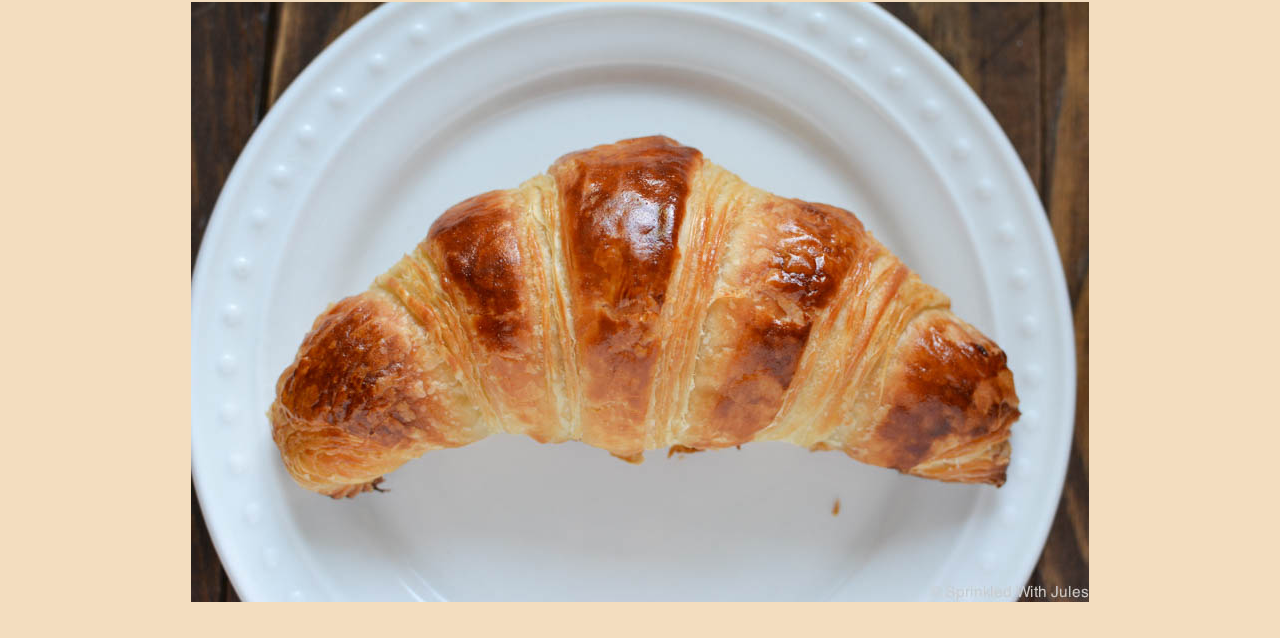
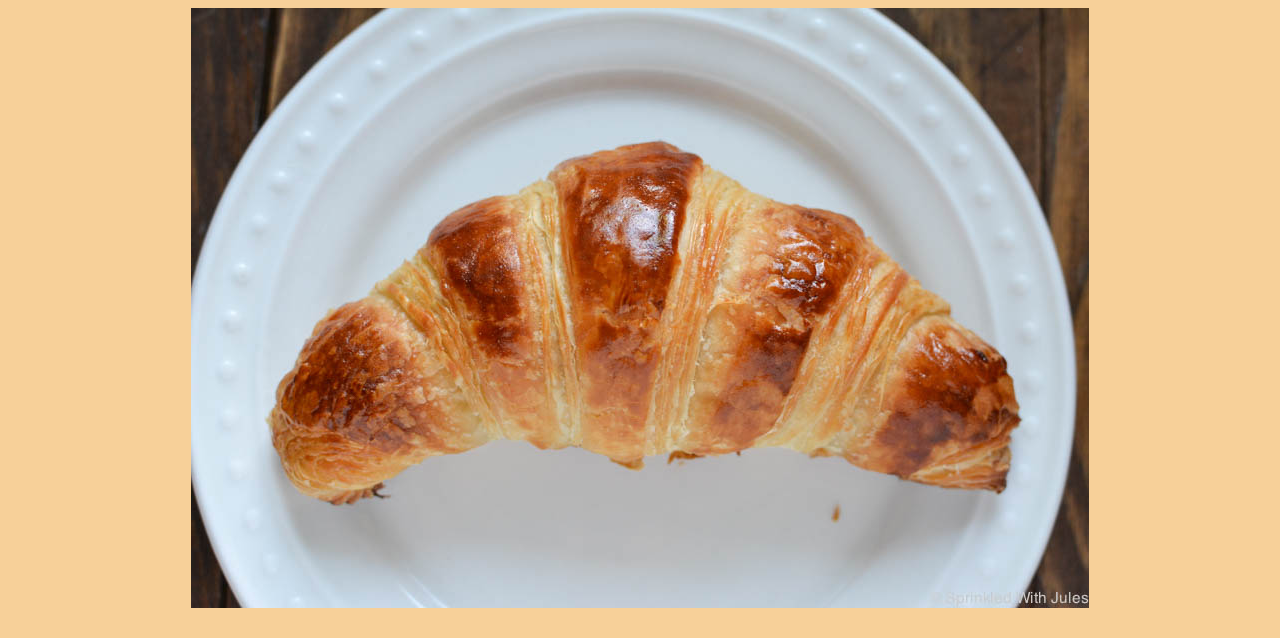
Before and after one commit to NozdrinaDiana/Croissant-from-Di, a plain HTML site: page photo.html in a window 1280 px wide. Shown: the part 198-836 px from the top of the page. Before the commit the page ends 800 px from the top, so only its background shows below. Drawn offline with nearby package versions, Linux system fonts and the light colour scheme.

Commit message:
optimization

```diff
--- a/css/styles.css
+++ b/css/styles.css
@@ -1,5 +1,5 @@
 body {
-  background-color: rgb(243, 221, 191);
+  background-color: rgb(247, 208, 153);
 }
 h1 {
   text-align: center;
@@ -11,9 +11,9 @@ h1 {
 p {
   font-size: 28px;
   padding: 16px;
+  text-align: center;
 }
 img {
   display: block;
-  margin-left: auto;
-  margin-right: auto;
+  margin: 30px auto;
 }
--- a/photo.html
+++ b/photo.html
@@ -51,6 +51,11 @@
     </nav>
 
     <h1>🥐 A first picture of a croissant</h1>
-    <img src="img/croissant.jpg" max-width="100%" class="img-fluid" alt="..." />
+    <img
+      src="img/croissant.jpg"
+      max-width="100%"
+      class="img-fluid"
+      alt="Photo of croisant"
+    />
   </body>
 </html>
```
Also changed, not shown: index.html (+2 -1 lines).
